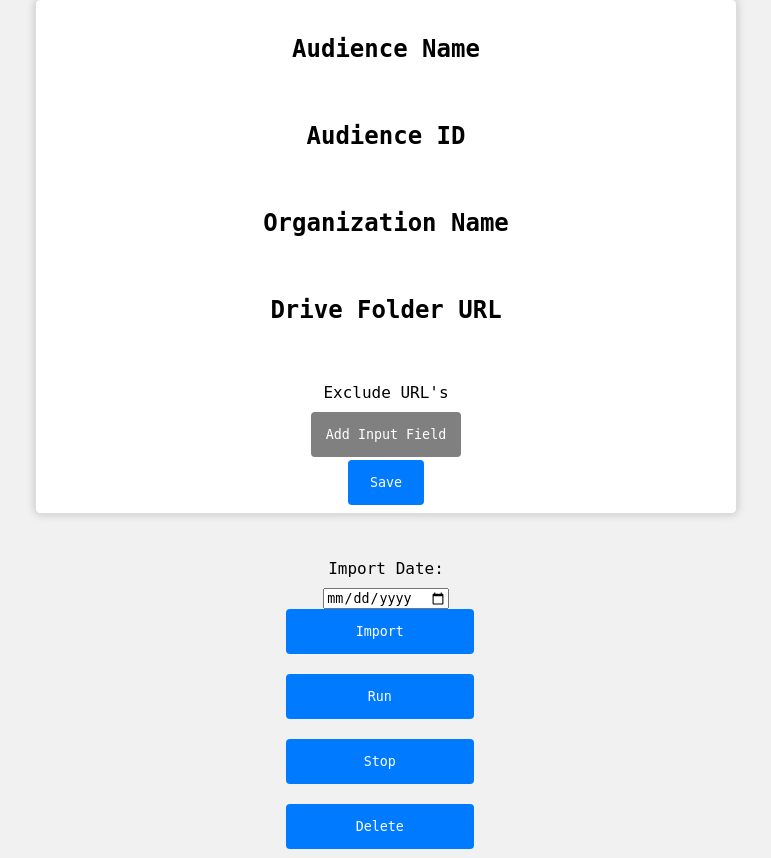
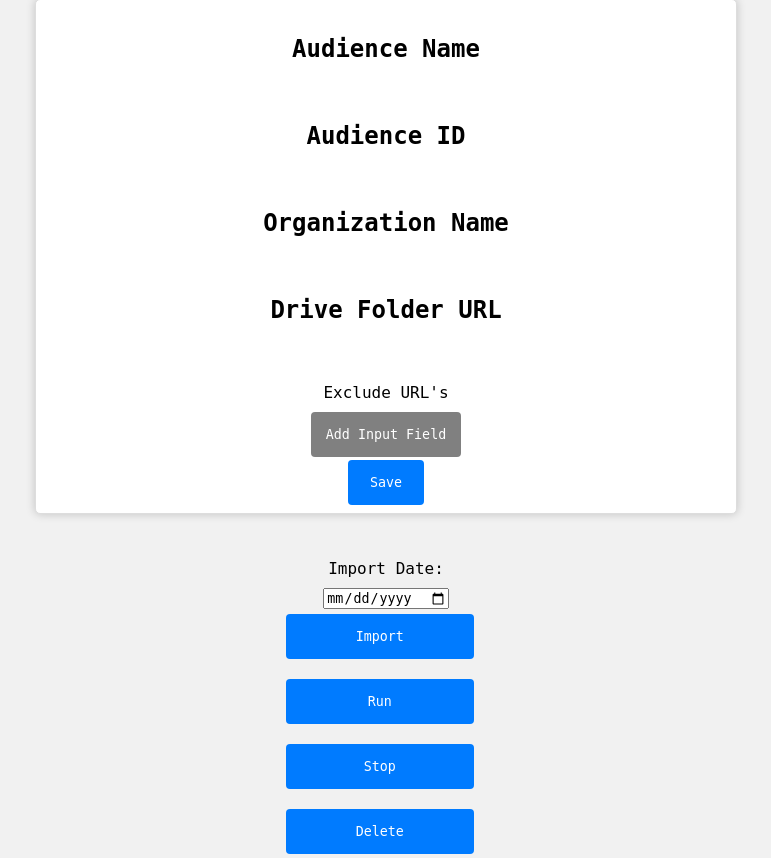
Before and after one commit to nivassuline/IceWeb-Tools, a Flask app: template templates/icewebio_instance_details.html in a window 1280 px wide. Shown: the part 163-1021 px from the top of the page, without its empty margins (254-1025 px from the left). Run offline with Flask 3, Linux system fonts and the light colour scheme; the template is opened without the code that fills it, so the values that code supplies are empty.

Commit message:
Update icewebio_instance_style.css

```diff
--- a/static/css/icewebio_instance_style.css
+++ b/static/css/icewebio_instance_style.css
@@ -125,3 +125,7 @@ br {
   border-radius: 4px;
   cursor: pointer;
 }
+
+#import-date {
+  margin-bottom: 5px;
+}
```
